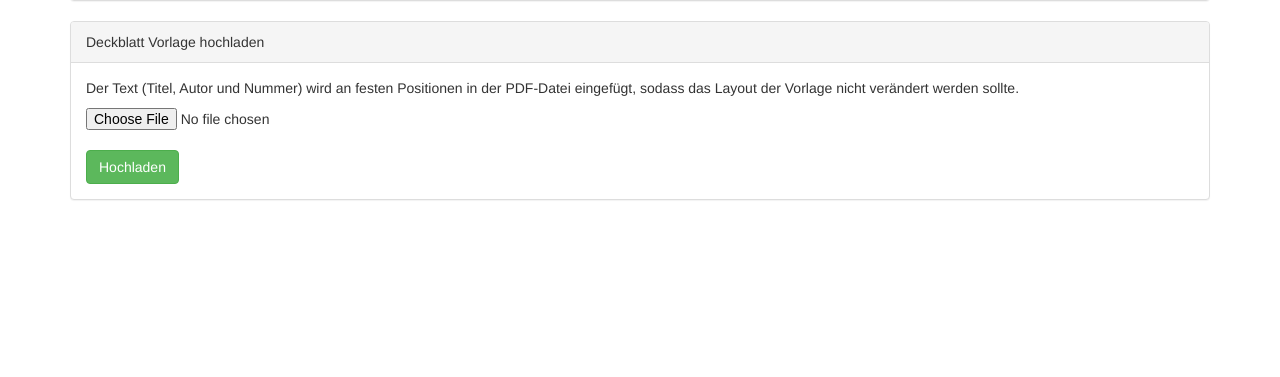
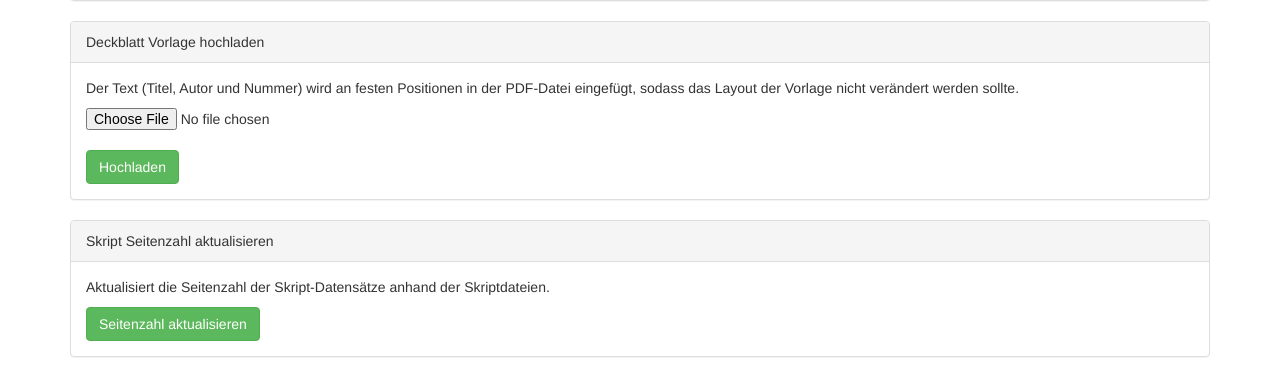
Before and after one commit to manu042/SkriptNet, a Django app: template skripten_shop/templates/skripten_shop/skriptenadmin/skript_generator_view.html in a window 1280 px wide. Shown: the part 488-865 px from the top of the page. Before the commit the page ends 688 px from the top, so only its background shows below. Run offline with Django 3.2, Linux system fonts and the light colour scheme; the template is opened without the code that fills it, so the values that code supplies are empty; parts of the project's set-up code (start-up, migrations or seed data) failed here and were passed over; some libraries are stand-ins or nearby versions.

Commit message:
Some bugfixes

```diff
--- a/skripten_shop/templates/skripten_shop/association_templates/association_settings.html
+++ b/skripten_shop/templates/skripten_shop/association_templates/association_settings.html
@@ -19,7 +19,7 @@
                 </form>
                 <br>
                 <a href="{% url "skripten_shop:policy-text" %}" class="btn btn-danger" role="button">Datenschutzerklärung bearbeiten</a>
-                (Zuletzt geändert am {{ revision_date }}) {# TODO Ausgabeformat ändern #}
+                (Zuletzt geändert am {{ revision_date }})
 
             </div>
         </div>
--- a/skripten_shop/templates/skripten_shop/skriptenadmin/skript_generator_view.html
+++ b/skripten_shop/templates/skripten_shop/skriptenadmin/skript_generator_view.html
@@ -64,5 +64,15 @@
         </form>
     </div>
     </div>
+    <div class="panel panel-default">
+    <div class="panel-heading">Skript Seitenzahl aktualisieren</div>
+    <div class="panel-body">
+        <p>Aktualisiert die Seitenzahl der Skript-Datensätze anhand der Skriptdateien.</p>
+        <form method="post" enctype="multipart/form-data">
+            {% csrf_token %}
+            <input class="btn btn-success" type="submit" name="count_pages" value="Seitenzahl aktualisieren">
+        </form>
+    </div>
+    </div>
 </div>
 {% endblock %}
--- a/skripten_shop/views/association_views.py
+++ b/skripten_shop/views/association_views.py
@@ -35,7 +35,7 @@ def association_settings_view(request):
 
     context = {
         'form': form,
-        'revision_date': str(shop_settings.privacy_policy_revision_date)
+        'revision_date': shop_settings.privacy_policy_revision_date
     }
     return render(request, 'skripten_shop/association_templates/association_settings.html', context)
 
```
Also changed, not shown: skripten_shop/views/skriptenadmin_views.py (+11 -4 lines).
